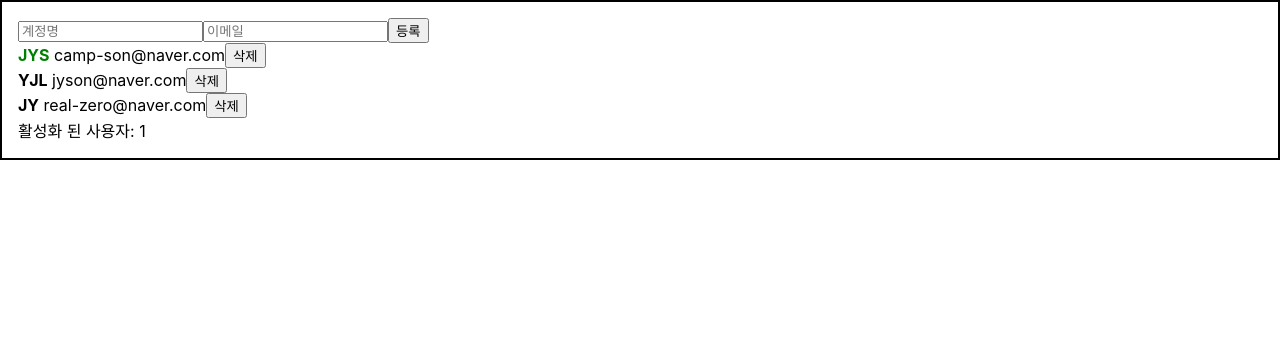
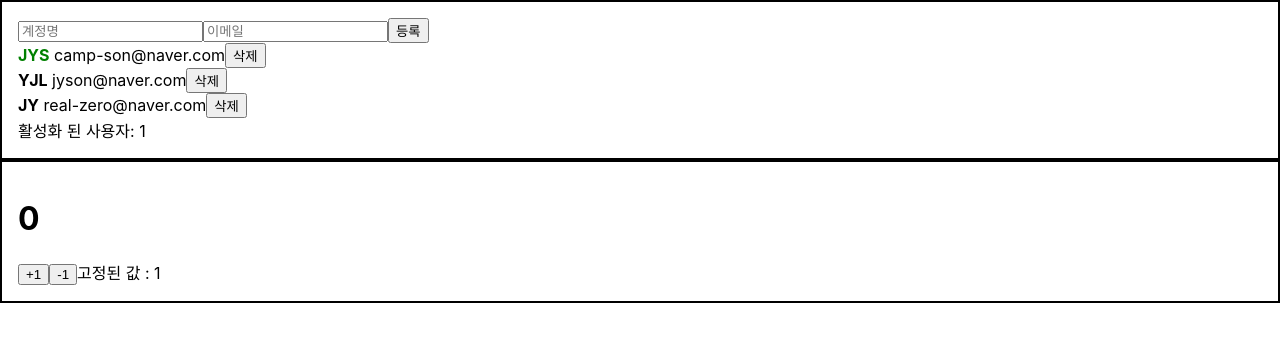
Before and after one commit to camp-son/react-practice, a React (Create React App) app: page / in a window 1280 px wide. Shown: the top 342 px of the page. Built offline with nearby package versions, Linux system fonts and the light colour scheme.

Commit message:
Class component

```diff
--- a/src/components/02.Counter.js
+++ b/src/components/02.Counter.js
@@ -1,7 +1,6 @@
-import React, {useReducer} from "react";
+import React, {Component, useReducer} from "react";
 
 function reducer(state, action) {
-	console.log(state, action);
 	switch(action.type) {
 		case 'INCREASE':
 			return state + 1;
@@ -12,39 +11,62 @@ function reducer(state, action) {
 	}
 }
 
-function Counter() {
-	const [num, dispatch] = useReducer(reducer, 0);
-	const onIncrease = () => {
-		dispatch({type: 'INCREASE'});
-	};
-	const onDecrease = () => {
-		dispatch({type: 'DECREASE'});
-	};
-	return (
-		<>
-			<h1>{num}</h1>
-			<button onClick={onIncrease}>+1</button>
-			<button onClick={onDecrease}>-1</button>
-		</>
-	);
-}
-
-// useState
 // function Counter() {
-// 	const [num, setNumber] = useState(0);
+// 	const [num, dispatch] = useReducer(reducer, 0);
 // 	const onIncrease = () => {
-// 		setNumber(prev => prev + 1);
+// 		dispatch({type: 'INCREASE'});
 // 	};
 // 	const onDecrease = () => {
-// 		setNumber(prev => prev - 1);
+// 		dispatch({type: 'DECREASE'});
 // 	};
 // 	return (
-// 		<div>
+// 		<>
 // 			<h1>{num}</h1>
 // 			<button onClick={onIncrease}>+1</button>
 // 			<button onClick={onDecrease}>-1</button>
-// 		</div>
+// 		</>
 // 	);
 // }
 
+class Counter extends Component {
+	state = {
+		counter: 0,
+		fixed: 1
+	};
+	// constructor(props) {
+	// 	super(props);
+	// 	this.state = {
+	// 		counter: 0
+	// 	};
+	// }
+
+	// onClickIncrease = () => {};
+	onClickIncrease() {
+		// 바로 반영되지 않는다. 2가 증가하지 않는다.
+		this.setState({
+			counter: this.state.counter + 1
+		});
+		this.setState({
+			counter: this.state.counter + 1
+		});
+	}
+
+	// onClickDecrease = () => {};
+	onClickDecrease() {
+		this.setState({
+			counter: this.state.counter - 1
+		});
+	}
+	render() {
+		return (
+			<>
+				<h1>{this.state.counter}</h1>
+				<button onClick={this.onClickIncrease.bind(this)}>+1</button>
+				<button onClick={this.onClickDecrease.bind(this)}>-1</button>
+				고정된 값 : {this.state.fixed}
+			</>
+		)
+	}
+}
+
 export default Counter;
--- a/src/index.js
+++ b/src/index.js
@@ -4,15 +4,17 @@ import './index.css';
 import App from './App';
 import reportWebVitals from './reportWebVitals';
 import Wrapper from './components/01.Wrapper';
+import Counter from './components/02.Counter';
 
 ReactDOM.render(
   	<React.StrictMode>
 		<Wrapper>
 			<App />
 		</Wrapper>
-		{/* <Wrapper>
+		{/* <Hello /> */}
+		<Wrapper>
 			<Counter />
-		</Wrapper> */}
+		</Wrapper>
 		{/* <Wrapper>
 			<InputSample />
 		</Wrapper> */}
```
Also changed, not shown: src/components/00.Hello.js (+16 -2 lines), 1 other file (tests, documents, lock files or other folders).
